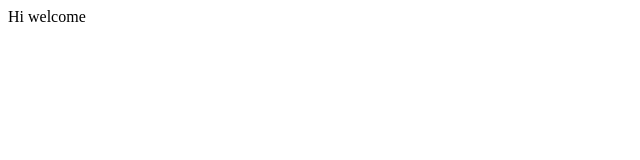
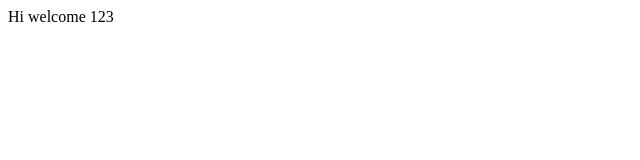
Before and after one commit to VaralatchumiVeerasamy/salesforceDxDemo, a plain HTML site: page index.html in a window 1280 px wide. Shown: the full height of the page, 0-640 px from the left. Drawn offline with Linux system fonts and the light colour scheme.

Commit message:
Update index.html

```diff
--- a/index.html
+++ b/index.html
@@ -1,3 +1,3 @@
 <html>
-<p>Hi welcome </p>
+<p>Hi welcome 123</p>
 </html>
```
